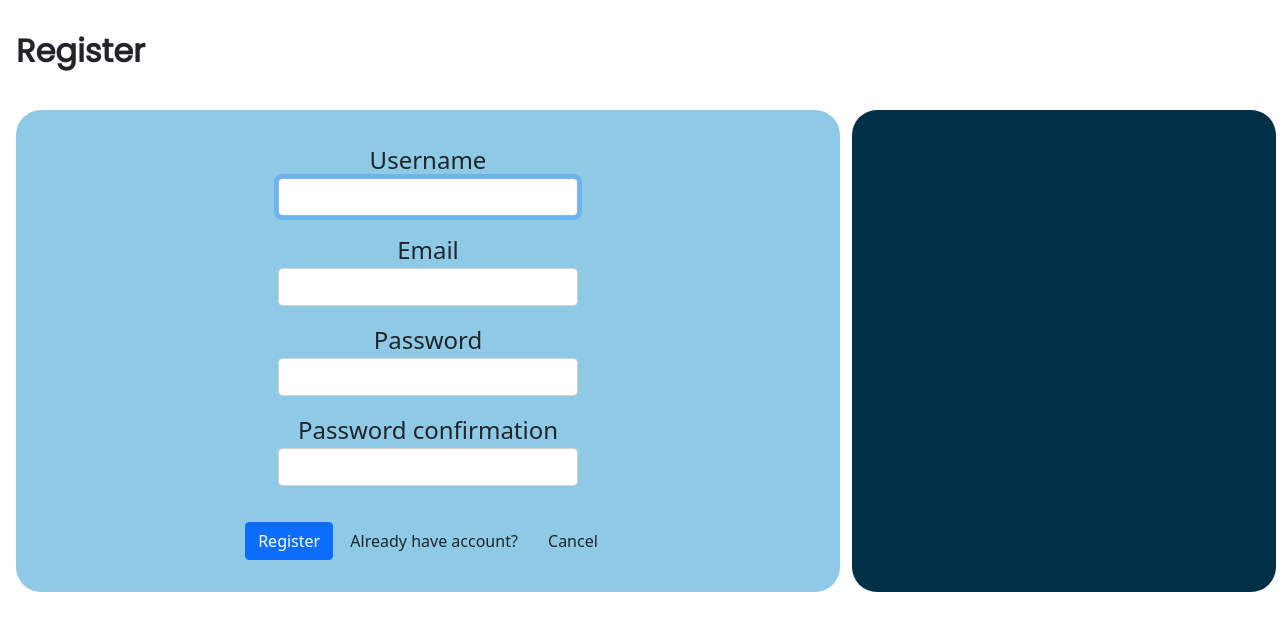
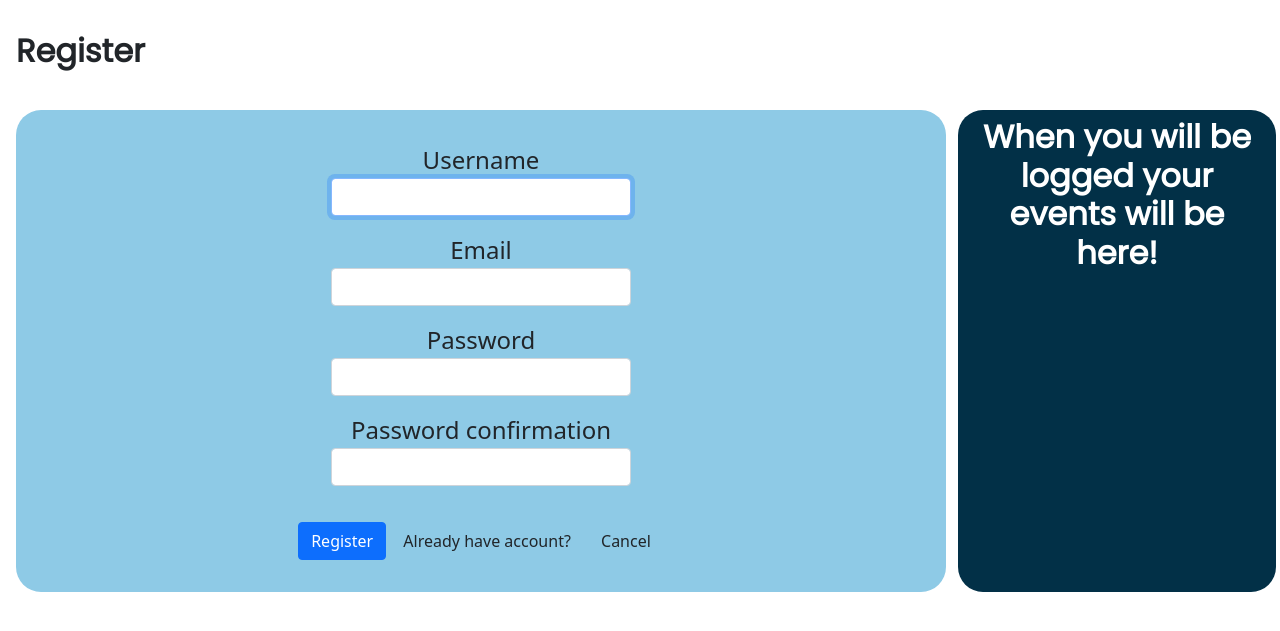
Before and after one commit to Misiaty-Mat/Event-schedule, a Django app: page /signup/ in a window 1280 px wide. Shown: the part 86-717 px from the top of the page. Run offline with Django 3.2, Linux system fonts and the light colour scheme; some libraries are stand-ins or nearby versions.

Commit message:
Added eventbox to make event url

```diff
--- a/app/user_interface/static/ui/styles.css
+++ b/app/user_interface/static/ui/styles.css
@@ -109,7 +109,9 @@
 }
 
 .more_events_btn {
+    border-radius: 25px;
     margin: 1rem 0;
+    width: 100%;
 }
 
 .form {
--- a/app/user_interface/templates/ui/base.html
+++ b/app/user_interface/templates/ui/base.html
@@ -3,28 +3,42 @@
     <head>
         <meta charset="UTF-8">
         <meta http-equiv="X-UA-Compatible">
-    <meta name="viewport" content="width=device-width, initial-scale=1.0 shrink-to-fit=no">
+        <meta name="viewport"
+              content="width=device-width, initial-scale=1.0 shrink-to-fit=no">
         <title>Events</title>
-
         {% load static %}
         {% block linkedFiles %}
-        <link href="https://cdn.jsdelivr.net/npm/bootstrap@5.1.3/dist/css/bootstrap.min.css" rel="stylesheet" integrity="sha384-1BmE4kWBq78iYhFldvKuhfTAU6auU8tT94WrHftjDbrCEXSU1oBoqyl2QvZ6jIW3" crossorigin="anonymous">
+            <link href="https://cdn.jsdelivr.net/npm/bootstrap@5.1.3/dist/css/bootstrap.min.css"
+                  rel="stylesheet"
+                  integrity="sha384-1BmE4kWBq78iYhFldvKuhfTAU6auU8tT94WrHftjDbrCEXSU1oBoqyl2QvZ6jIW3"
+                  crossorigin="anonymous">
             <link rel="stylesheet" href="{% static 'ui/styles.css' %}" />
-        <link rel="shortcut icon" type="image/png" href="{% static 'ui/favicon.png' %}"/>
-
+            <link rel="shortcut icon"
+                  type="image/png"
+                  href="{% static 'ui/favicon.png' %}"/>
             <link rel="preconnect" href="https://fonts.googleapis.com">
             <link rel="preconnect" href="https://fonts.gstatic.com" crossorigin>
-        <link href="https://fonts.googleapis.com/css2?family=Poppins&family=Teko:wght@700&display=swap" rel="stylesheet">
-
-        <script src="https://cdn.jsdelivr.net/npm/@popperjs/core@2.10.2/dist/umd/popper.min.js" integrity="sha384-7+zCNj/IqJ95wo16oMtfsKbZ9ccEh31eOz1HGyDuCQ6wgnyJNSYdrPa03rtR1zdB" crossorigin="anonymous"></script>
-        <script src="https://cdn.jsdelivr.net/npm/bootstrap@5.1.3/dist/js/bootstrap.min.js" integrity="sha384-QJHtvGhmr9XOIpI6YVutG+2QOK9T+ZnN4kzFN1RtK3zEFEIsxhlmWl5/YESvpZ13" crossorigin="anonymous"></script>
+            <link href="https://fonts.googleapis.com/css2?family=Poppins&family=Teko:wght@700&display=swap"
+                  rel="stylesheet">
+            <script src="https://cdn.jsdelivr.net/npm/@popperjs/core@2.10.2/dist/umd/popper.min.js"
+                    integrity="sha384-7+zCNj/IqJ95wo16oMtfsKbZ9ccEh31eOz1HGyDuCQ6wgnyJNSYdrPa03rtR1zdB"
+                    crossorigin="anonymous"></script>
+            <script src="https://cdn.jsdelivr.net/npm/bootstrap@5.1.3/dist/js/bootstrap.min.js"
+                    integrity="sha384-QJHtvGhmr9XOIpI6YVutG+2QOK9T+ZnN4kzFN1RtK3zEFEIsxhlmWl5/YESvpZ13"
+                    crossorigin="anonymous"></script>
         {% endblock %}
     </head>
     <body>
         <div class="container-fluid">
             <nav class="navbar navbar-expand-lg navbar-dark custom-nav-style">
                 <a class="navbar-brand site-title" href="{% url 'home' %}">Misiaty Events</a>
-            <button class="navbar-toggler" type="button" data-bs-toggle="collapse" data-bs-target="#navbarTogglerDemo01" aria-controls="navbarTogglerDemo01" aria-expanded="false" aria-label="Toggle navigation">
+                <button class="navbar-toggler"
+                        type="button"
+                        data-bs-toggle="collapse"
+                        data-bs-target="#navbarTogglerDemo01"
+                        aria-controls="navbarTogglerDemo01"
+                        aria-expanded="false"
+                        aria-label="Toggle navigation">
                     <span class="navbar-toggler-icon"></span>
                 </button>
                 <div class="collapse navbar-collapse" id="navbarTogglerDemo01">
@@ -33,7 +47,9 @@
                             <form id="logOutForm" action="{% url 'logout' %}" method="POST">
                                 {% csrf_token %}
                                 <li class="navbar-item">
-                                <a class="nav-link" href="#" onclick="document.getElementById('logOutForm').submit();">Log out</a>
+                                    <a class="nav-link"
+                                       href="#"
+                                       onclick="document.getElementById('logOutForm').submit();">Log out</a>
                                 </li>
                             </form>
                             <li class="navbar-item">
@@ -50,7 +66,6 @@
                                 <a class="nav-link" href="{% url 'register' %}">Register</a>
                             </li>
                         {% endif %}
-
                     </ul>
                 </div>
             </nav>
@@ -63,18 +78,48 @@
                     </div>
                 </div>
                 <div class="row">
-                <div class="col-lg-8">
+                    <div class="col-lg-9">
                         <div class="content">
                             {% block content %}{% endblock %}
                         </div>
                     </div>
-
-                <div class="col-lg-4 event-box">
-                    {% block event_box %}{% endblock %}
+                    <div class="col-lg-3 event-box">
+                        {% block event_box %}
+                            {% if user.is_authenticated %}
+                                <h2 class="box-title">Your events</h2>
+                                <div class="accordion" id="accordionExample">
+                                    {% for counter, event in events %}
+                                        <div class="accordion-item">
+                                            <h2 class="accordion-header" id="{{ 'flush-heading'|add:counter }}">
+                                                <button class="accordion-button collapsed"
+                                                        type="button"
+                                                        data-bs-toggle="collapse"
+                                                        data-bs-target="{{ '#flush-collapse'|add:counter }}"
+                                                        aria-expanded="false"
+                                                        aria-controls="{{ 'flush-collapse'|add:counter }}">
+                                                    <h3>{{ event.title }}</h3>
+                                                </button>
+                                            </h2>
+                                            <div id="{{ 'flush-collapse'|add:counter }}"
+                                                 class="accordion-collapse collapse"
+                                                 aria-labelledby="{{ 'flush-heading'|add:counter }}"
+                                                 data-bs-parent="#accordionFlushExample">
+                                                <div class="accordion-body">{{ event.event_date }} {{ event.event_time }}</div>
+                                            </div>
+                                        </div>
+                                    {% endfor %}
+                                </div>
+                                <div class="button-div">
+                                    <a class="btn btn-lg btn-block more_events_btn btn-primary"
+                                       href="{% url 'my_events' %}">More</a>
+                                </div>
+                            {% else %}
+                                <h2 class="box-title">When you will be logged your events will be here!</h2>
+                            {% endif %}
+                        {% endblock %}
                     </div>
                 </div>
             </div>
         </div>
-
     </body>
 </html>
--- a/app/user_interface/views.py
+++ b/app/user_interface/views.py
@@ -14,16 +14,19 @@ from core.models import User, Event
 from datetime import datetime
 
 
-def home(request):
+def get_quick_events(request):
+    """Function to get 5 most close events to user"""
     user_events = None
     if request.user.is_authenticated:
         user_events =  Event.objects.filter(user=request.user, event_date__gte=datetime.today()).order_by('event_date')[:5]
         event_num = len(user_events)
         event_counter = ['One', 'Two', 'Three', 'Four', 'Five'][:event_num]
         user_events = zip(event_counter, user_events)
+    return user_events
 
 
-    return render(request, 'ui/index.html', {'events': user_events})
+def home(request):
+    return render(request, 'ui/index.html', {'events': get_quick_events(request)})
 
 def sign_up_user(request):
     if request.method == 'GET':
@@ -82,17 +85,20 @@ def logoutuser(request):
 
 @login_required
 def make_event(request):
+    render_page_var_dict = {'form': forms.MakeEventForm(), 'events': get_quick_events(request)}
     if request.method == 'GET':
-        return render(request, 'ui/make_events.html', {'form': forms.MakeEventForm()})
+        return render(request, 'ui/make_events.html', render_page_var_dict)
     else:
         days_until_event = (datetime.strptime(request.POST['event_date'],'%Y-%m-%d') - datetime.now()).days + 1
         minute_counter = (datetime.strptime(request.POST['event_date'] + ' ' + \
             request.POST['event_time'],'%Y-%m-%d %H:%M') - datetime.now()).total_seconds()
 
         if days_until_event < 0:
-            return render(request, 'ui/make_events.html', {'form': forms.MakeEventForm(), 'error': "Event can not be created earlier than today"})
+            render_page_var_dict['error'] = "Event can not be created earlier than today"
+            return render(request, 'ui/make_events.html', render_page_var_dict)
         elif days_until_event == 0 and minute_counter < 0:
-            return render(request, 'ui/make_events.html', {'form': forms.MakeEventForm(), 'error': "Events can not be created in past time"})
+            render_page_var_dict['error'] = "Events can not be created in past time"
+            return render(request, 'ui/make_events.html', render_page_var_dict)
         else:
             form = forms.MakeEventForm(request.POST, request.FILES)
             if form.is_valid():
@@ -106,7 +112,8 @@ def make_event(request):
                 )
                 new_event.save()
                 return redirect('home')
-            return render(request, 'ui/make_events.html', {'form': forms.MakeEventForm(), 'error': "Invalid data in form"})
+            render_page_var_dict['error'] = "Invalid data in form"
+            return render(request, 'ui/make_events.html', render_page_var_dict)
 
 @login_required
 def my_events(request):
```
Also changed, not shown: app/user_interface/templates/ui/index.html (+3 -38 lines), app/user_interface/templates/ui/make_events.html (+2 -13 lines), app/user_interface/templates/ui/signUpUser.html (+2 -13 lines). Lines whose indentation alone changed are shown as unchanged.
